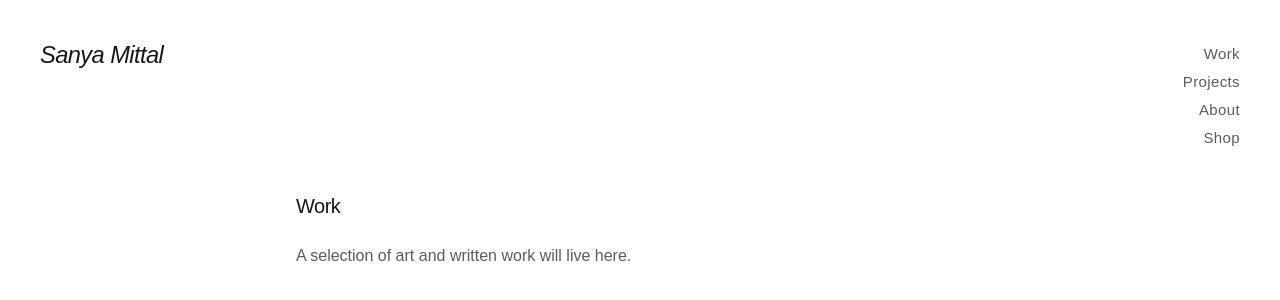
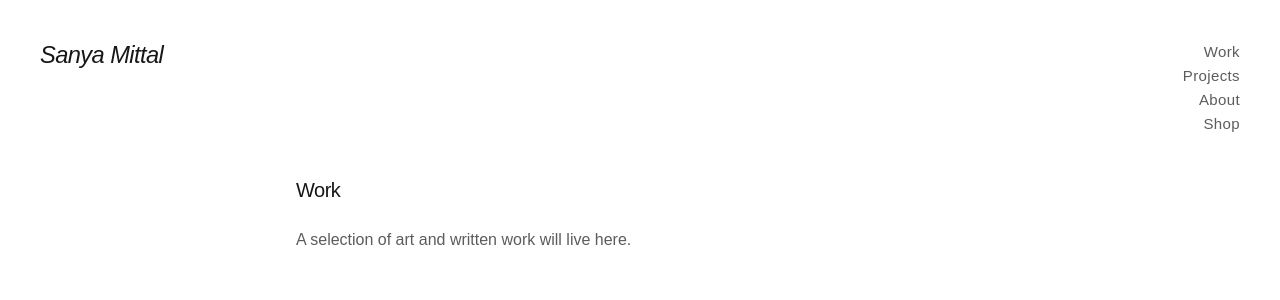
Before and after one commit to sunnygirl48/Website, a Next.js app: page /work in a window 1280 px wide. Shown: the top 300 px of the page. Built offline with nearby package versions, Linux system fonts and the light colour scheme.

Commit message:
Tighten header menu spacing with a dedicated --menu token
Co-Authored-By: Claude Sonnet 5.5 <noreply@anthropic.com>

```diff
--- a/src/app/(site)/layout.tsx
+++ b/src/app/(site)/layout.tsx
@@ -18,7 +18,7 @@ export default function SiteLayout({
       <header className="px-safe pt-safe flex items-start justify-between gap-gutter pb-gutter">
         <Link
           href="/"
-          className="inline-flex min-h-tap items-center text-fluid-lg italic tracking-tight transition-opacity hover:opacity-70"
+          className="inline-flex min-h-menu items-center text-fluid-lg italic tracking-tight transition-opacity hover:opacity-70"
         >
           Sanya Mittal
         </Link>
@@ -27,7 +27,7 @@ export default function SiteLayout({
             <Link
               key={link.href}
               href={link.href}
-              className="inline-flex min-h-tap items-center text-fluid-sm tracking-wide text-foreground/70 transition-opacity hover:text-foreground hover:opacity-70"
+              className="inline-flex min-h-menu items-center text-fluid-sm tracking-wide text-foreground/70 transition-opacity hover:text-foreground hover:opacity-70"
             >
               {link.label}
             </Link>
--- a/src/app/globals.css
+++ b/src/app/globals.css
@@ -18,6 +18,9 @@
   /* Touch target: small for a mouse, large for a finger */
   --tap: 1.75rem;
 
+  /* Height of each header link, i.e. the spacing of the vertical menu */
+  --menu: 1.5rem;
+
   /* Type */
   --fs-sm: clamp(0.8125rem, 0.76rem + 0.25vw, 0.9375rem);
   --fs-lg: clamp(1.125rem, 1rem + 0.6vw, 1.5rem);
@@ -32,6 +35,7 @@
 @media (pointer: coarse) {
   :root {
     --tap: 2.75rem;
+    --menu: 1.75rem;
   }
 }
 
@@ -45,6 +49,7 @@
   --spacing-section: var(--section);
   --spacing-gap: var(--gap);
   --spacing-tap: var(--tap);
+  --spacing-menu: var(--menu);
 
   --text-fluid-sm: var(--fs-sm);
   --text-fluid-sm--line-height: 1.5;
```
